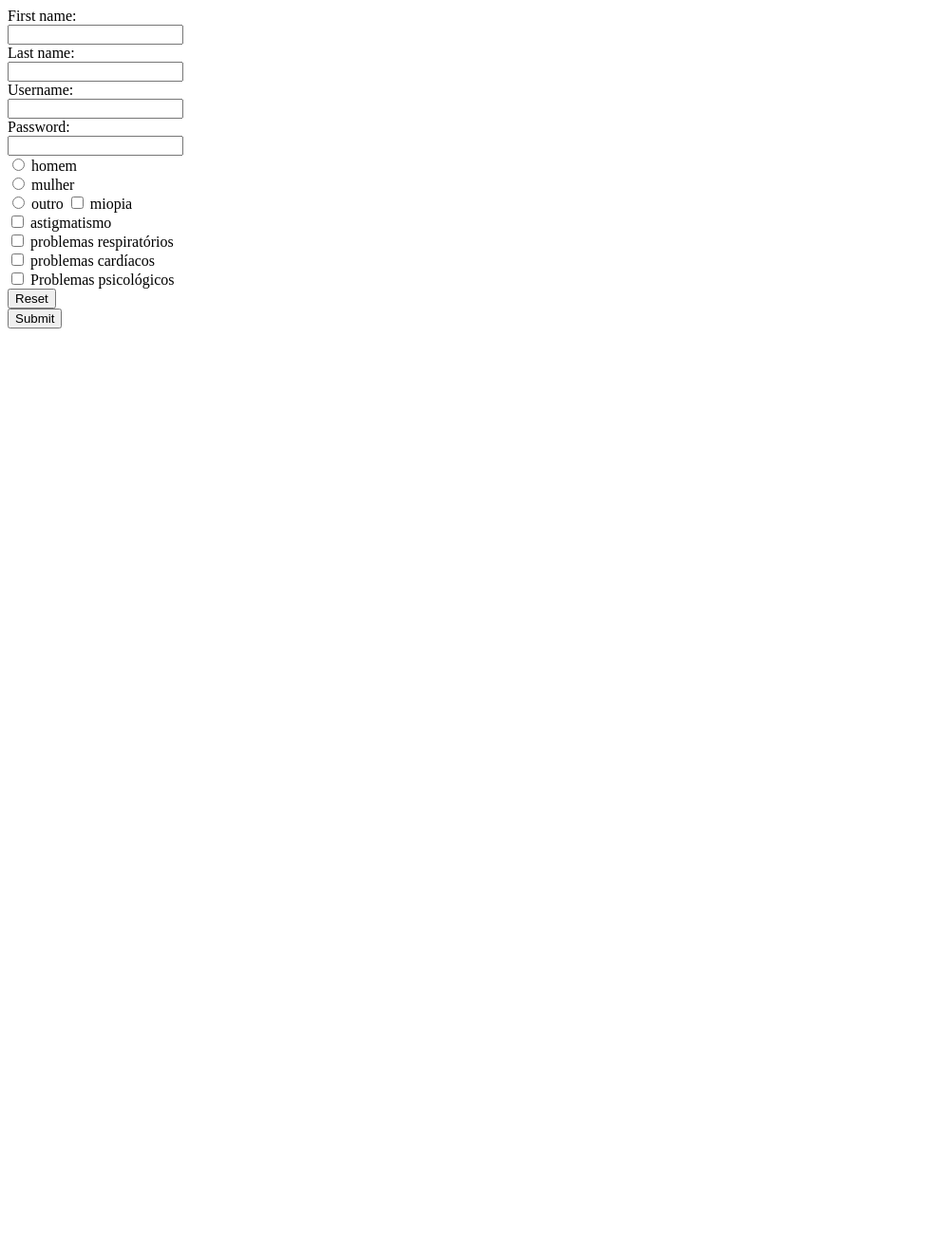
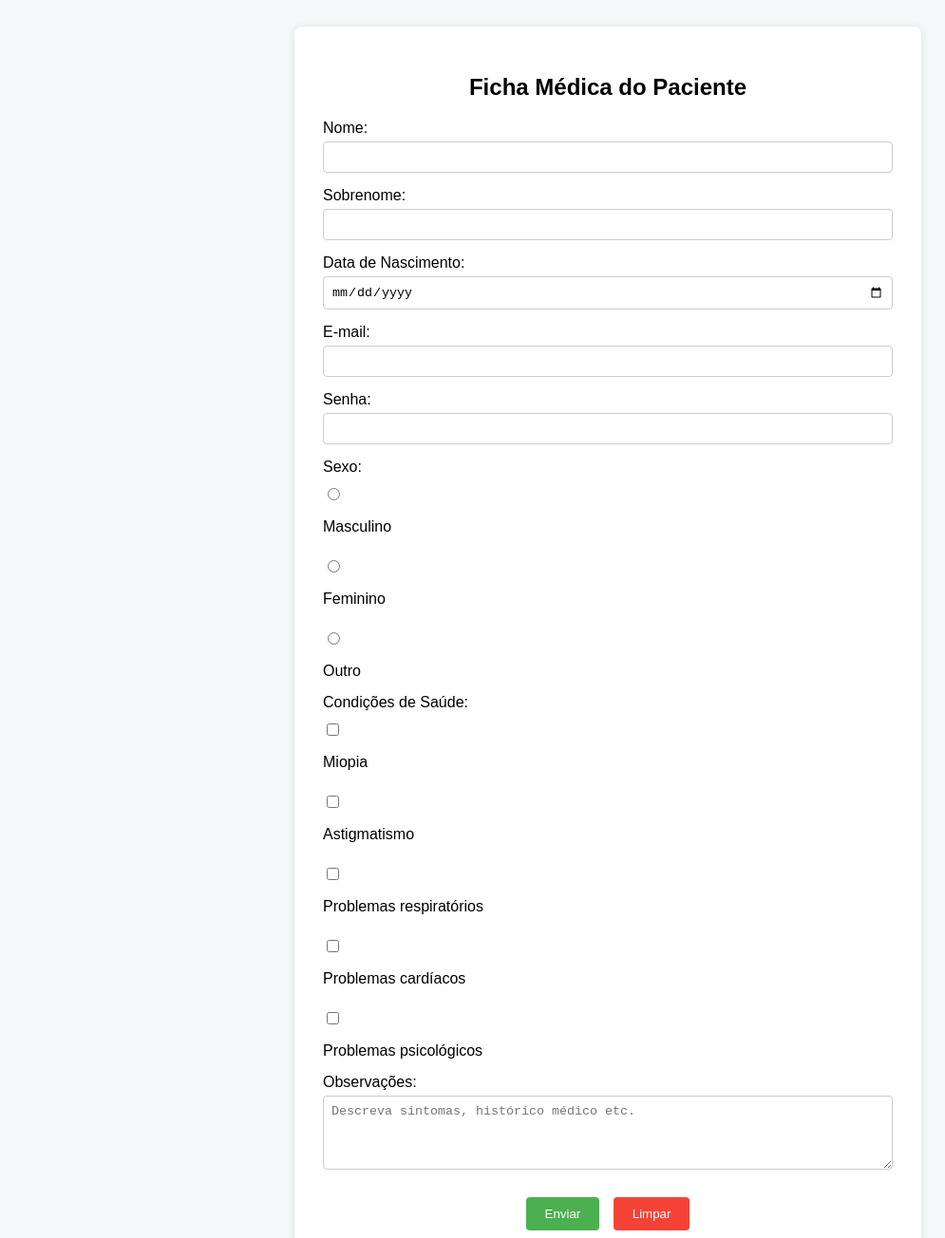
Before and after one commit to AmandaOliveira24/Amanda.pagina.inicial, a plain HTML site: page formulariotematico/index.html in a window 1280 px wide. Shown: the whole page at 95% size, without its empty margins (0-995 px from the left). Before the commit the page ends 800 px from the top, so only its background shows below. Drawn offline with Linux system fonts and the light colour scheme.

Commit message:
Add files via upload

```diff
--- a/formulariotematico/index.html
+++ b/formulariotematico/index.html
@@ -1,47 +1,133 @@
 <!DOCTYPE html>
-<html lang="en">
+<html lang="pt-br">
 <head>
-    <meta charset="UTF-8">
-    <meta name="viewport" content="width=device-width, initial-scale=1.0">
-    <title>Document</title>
+  <meta charset="UTF-8">
+  <meta name="viewport" content="width=device-width, initial-scale=1.0">
+  <title>Formulário Médico</title>
+  <style>
+    body {
+      font-family: Arial, sans-serif;
+      background-color: #f4f9f9;
+      padding: 20px;
+    }
+
+    .form-container {
+      max-width: 600px;
+      margin: 0 auto;
+      background-color: #ffffff;
+      padding: 30px;
+      border-radius: 8px;
+      box-shadow: 0 0 10px rgba(0,0,0,0.1);
+    }
+
+    h2 {
+      text-align: center;
+      margin-bottom: 20px;
+    }
+
+    label {
+      display: block;
+      margin-top: 15px;
+      margin-bottom: 5px;
+    }
+
+    input[type="text"],
+    input[type="email"],
+    input[type="date"],
+    input[type="password"],
+    select,
+    textarea {
+      width: 100%;
+      padding: 8px;
+      box-sizing: border-box;
+      border: 1px solid #ccc;
+      border-radius: 4px;
+    }
+
+    .checkbox-group,
+    .radio-group {
+      margin-top: 10px;
+    }
+
+    .form-buttons {
+      margin-top: 20px;
+      text-align: center;
+    }
+
+    input[type="submit"],
+    input[type="reset"] {
+      padding: 10px 20px;
+      margin: 5px;
+      border: none;
+      border-radius: 4px;
+      background-color: #4caf50;
+      color: white;
+      cursor: pointer;
+    }
+
+    input[type="reset"] {
+      background-color: #f44336;
+    }
+
+    input[type="submit"]:hover,
+    input[type="reset"]:hover {
+      opacity: 0.9;
+    }
+  </style>
 </head>
 <body>
+
+  <div class="form-container">
+    <h2>Ficha Médica do Paciente</h2>
     <form>
-        <label for="fname">First name:</label><br>
-        <input type="text" name="fname"><br>
-        <label for="lname">Last name:</label><br>
-        <input type="text" name="lname"><br>
+      <label for="fname">Nome:</label>
+      <input type="text" id="fname" name="fname" required>
 
-        <label for="username">Username:</label><br>
-        <input type="text" name="username"><br>
-        <label for="pwd">Password:</label><br>
-        <input type="password" name="pwd"><br>
+      <label for="lname">Sobrenome:</label>
+      <input type="text" id="lname" name="lname" required>
 
-        <input type="radio" name="fav_language" value="HTML">
-        <label for="html">homem</label><br>
-        <input type="radio" name="fav_language" value="CSS">
-        <label for="css">mulher</label><br>
-        <input type="radio" name="fav_language" value="JavaScript">
-        <label for="javascript">outro</label>
+      <label for="birthdate">Data de Nascimento:</label>
+      <input type="date" id="birthdate" name="birthdate" required>
 
-        <input type="checkbox" name="vehicle1" value="Bike">
-        <label for="vehicle1"> miopia</label><br>
-        <input type="checkbox" name="vehicle2" value="Car">
-        <label for="vehicle2"> astigmatismo</label><br>
-        <input type="checkbox"  name="vehicle3" value="Boat">
-        <label for="vehicle3"> problemas respiratórios</label><br>
-        <input type="checkbox"  name="vehicle3" value="Boat">
-        <label for="vehicle3"> problemas cardíacos</label><br>
-        <input type="checkbox"  name="vehicle3" value="Boat">
-        <label for="vehicle3"> Problemas psicológicos</label>
+      <label for="email">E-mail:</label>
+      <input type="email" id="email" name="email" required>
 
-       <br> <input type="reset" value="Reset">
+      <label for="password">Senha:</label>
+      <input type="password" id="password" name="password">
 
+      <label>Sexo:</label>
+      <div class="radio-group">
+        <input type="radio" id="male" name="gender" value="masculino">
+        <label for="male">Masculino</label><br>
+        <input type="radio" id="female" name="gender" value="feminino">
+        <label for="female">Feminino</label><br>
+        <input type="radio" id="other" name="gender" value="outro">
+        <label for="other">Outro</label>
+      </div>
 
-       <br> <input type="submit" value="Submit">
-      </form>
+      <label>Condições de Saúde:</label>
+      <div class="checkbox-group">
+        <input type="checkbox" id="miopia" name="conditions" value="miopia">
+        <label for="miopia">Miopia</label><br>
+        <input type="checkbox" id="astigmatismo" name="conditions" value="astigmatismo">
+        <label for="astigmatismo">Astigmatismo</label><br>
+        <input type="checkbox" id="respiratorio" name="conditions" value="respiratorio">
+        <label for="respiratorio">Problemas respiratórios</label><br>
+        <input type="checkbox" id="cardiaco" name="conditions" value="cardiaco">
+        <label for="cardiaco">Problemas cardíacos</label><br>
+        <input type="checkbox" id="psicologico" name="conditions" value="psicologico">
+        <label for="psicologico">Problemas psicológicos</label>
+      </div>
 
+      <label for="obs">Observações:</label>
+      <textarea id="obs" name="obs" rows="4" placeholder="Descreva sintomas, histórico médico etc."></textarea>
 
+      <div class="form-buttons">
+        <input type="submit" value="Enviar">
+        <input type="reset" value="Limpar">
+      </div>
+    </form>
+  </div>
 
 </body>
 </html>
```
